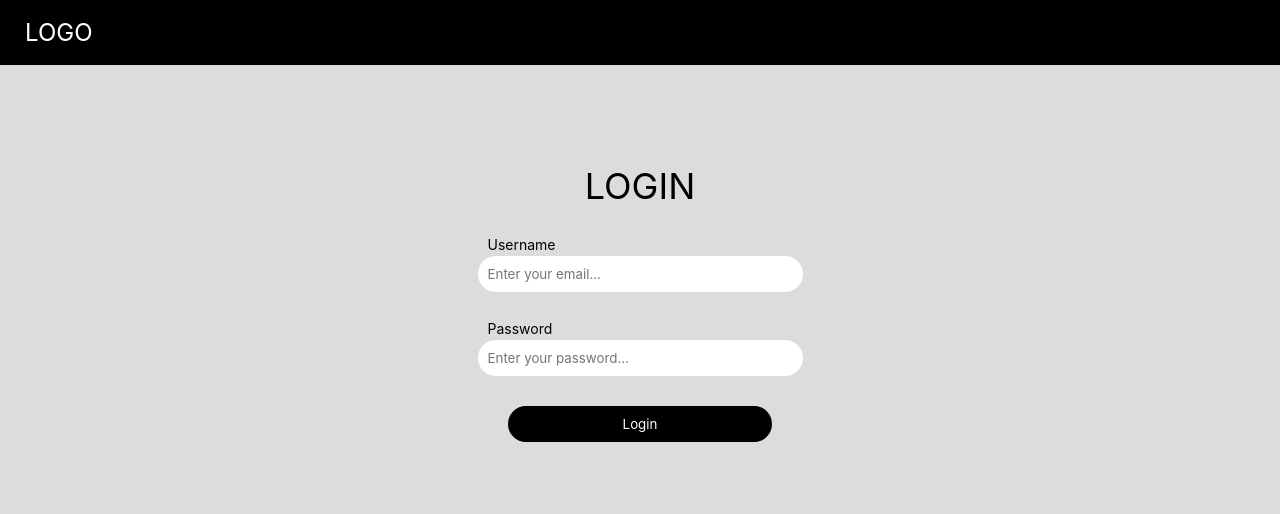
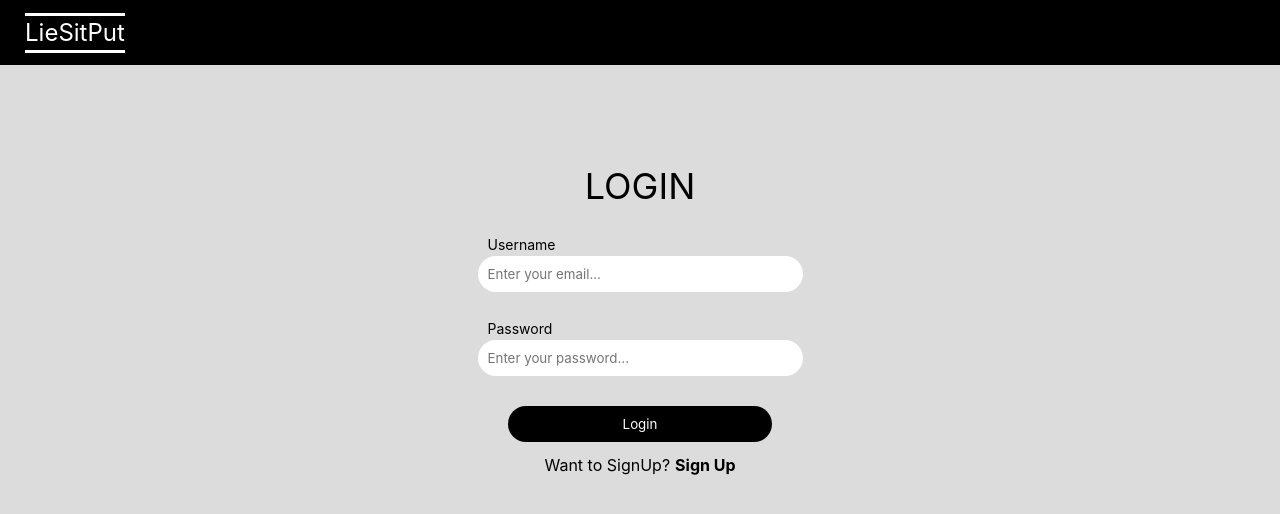
Before and after one commit to vasvjuck/LieSitPut-App, a React (Create React App) app in the folder client/: page /login in a window 1280 px wide. Shown: the top 514 px of the page. Built offline with nearby package versions, Linux system fonts and the light colour scheme.

Commit message:
add logo

```diff
--- a/client/src/components/Header/Header.js
+++ b/client/src/components/Header/Header.js
@@ -4,7 +4,9 @@ import './Header.scss'
 const Header = () => {
     return (
         <header>
-            <div className='logo'>Logo</div>
+            <div className='logo'>
+                <h2>LieSitPut</h2>
+            </div>
         </header>
     )
 }
--- a/client/src/components/Header/Header.scss
+++ b/client/src/components/Header/Header.scss
@@ -7,9 +7,14 @@ header {
     padding: 0 25px;
 
     .logo {
-        color: #fff;
-        font-size: 24px;
-        text-transform: uppercase;
+
+        h2 {
+            border-top: 3px solid #fff;
+            color: #fff;
+            font-size: 24px;
+            padding: 5px 0;
+            border-bottom: 3px solid #fff;
+        }
     }
 
     nav {
--- a/client/src/pages/Auth/Auth.js
+++ b/client/src/pages/Auth/Auth.js
@@ -3,6 +3,8 @@ import './Auth.scss';
 import { useNavigate } from 'react-router-dom'
 import { useDispatch } from 'react-redux'
 import { UserAction } from '../../store/reducer/addUserReducer'
+import { Link } from 'react-router-dom'
+
 
 const Auth = () => {
     const navigate = useNavigate();
@@ -55,6 +57,7 @@ const Auth = () => {
                     placeholder='Enter your password...' />
             </div>
             <button onClick={loginUser} type='submit'>Login</button>
+            <p className='log'>Want to SignUp?<Link to="/" className='btn'>Sign Up</Link></p>
         </form>
     )
 }
```
Also changed, not shown: client/src/logo.png (added).
